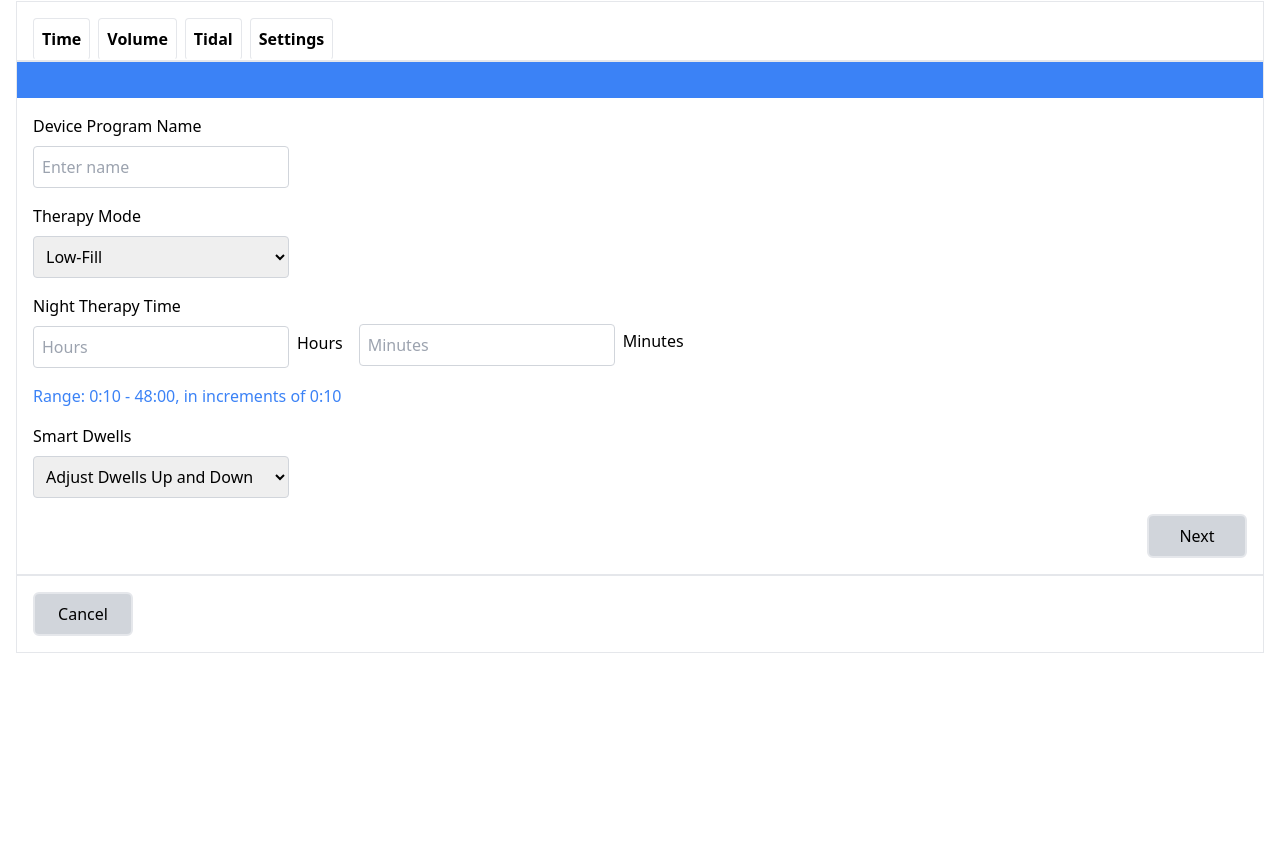
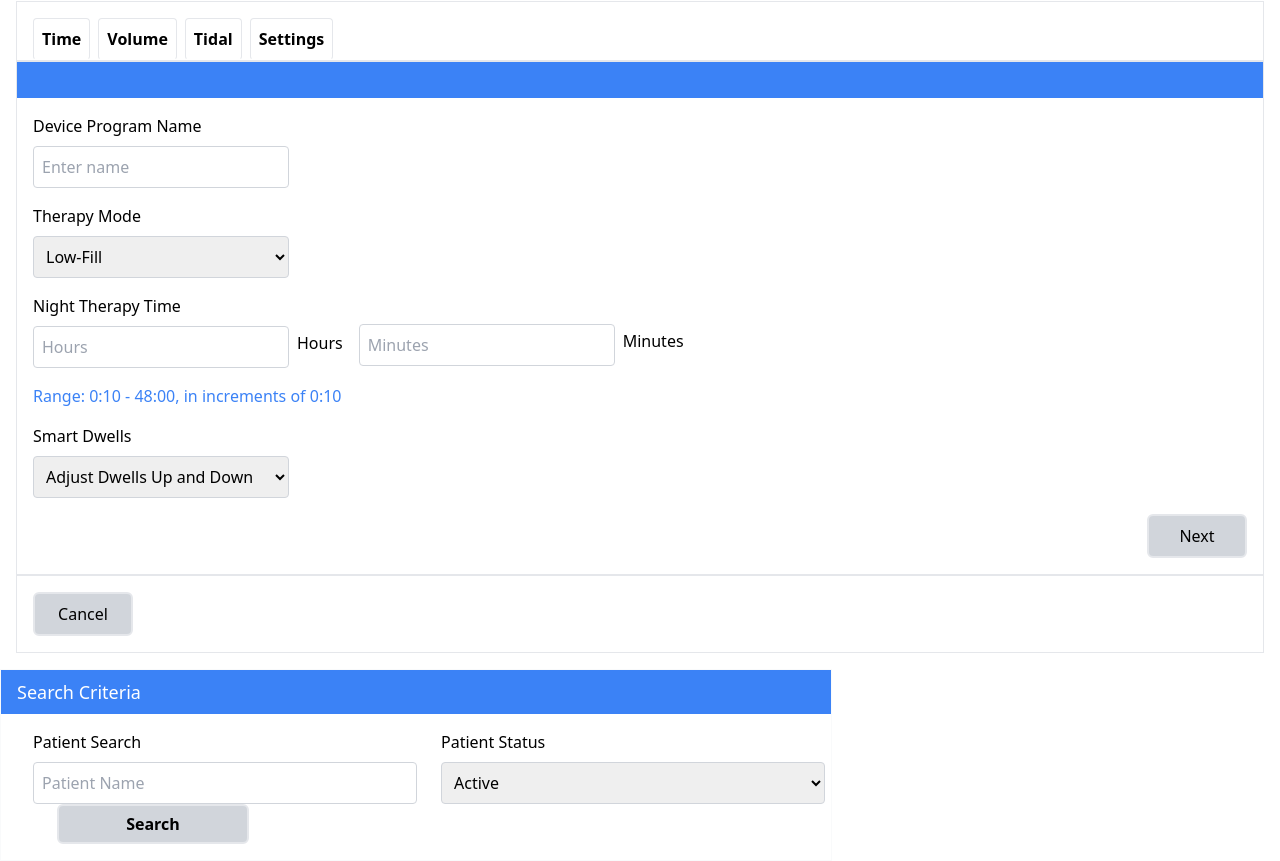
Before and after one commit to chefinazia/baxter-cms, a React (Vite) app: page / in a window 1280 px wide. Shown: the part 589-1450 px from the top of the page. Before the commit the page ends 1258 px from the top, so only its background shows below. Built offline with nearby package versions, Linux system fonts and the light colour scheme.

Commit message:
Search criteria

```diff
--- a/src/App.jsx
+++ b/src/App.jsx
@@ -4,6 +4,7 @@ import FilterPatients from "./components/FilterPatients";
 import GenericButton from "./components/GenericButton";
 import DeviceProgram from "./components/DeviceProgram";
 import Search from "./svg/search.svg?react";
+import SearchCriteria from "./components/SearchCriteria";
 
 const App = () => {
   return (
@@ -25,6 +26,7 @@ const App = () => {
         </div>
         <CalendarPatientsList />
         <DeviceProgram />
+        <SearchCriteria />
       </div>
     </div>
   );
--- a/src/components/DropDownInput.jsx
+++ b/src/components/DropDownInput.jsx
@@ -1,18 +1,20 @@
 import React from "react";
 
-const DropDownInput = ({ label, options }) => {
+const DropDownInput = ({ label, options, className = "" }) => {
   return (
     <div>
       <label className="block text-black mb-2">{label}</label>
-      {(
-        <select className="border border-gray-300 p-2 rounded w-64">
+      {
+        <select
+          className={`border border-gray-300 p-2 rounded w-64 ${className}`}
+        >
           {options.map((option, index) => (
             <option key={index} value={option}>
               {option}
             </option>
           ))}
         </select>
-      )}
+      }
     </div>
   );
 };
--- a/src/components/GenericButton.jsx
+++ b/src/components/GenericButton.jsx
@@ -21,8 +21,7 @@ const GenericButton = ({
         rounded-md
         text-black bg-gray
         focus:outline-none
-        focus:ring-2
-        focus:ring-blue-400 ${className}`}
+        focus:ring-2  ${className}`}
       style={style}
     >
       {icon && <span className="mr-2">{icon}</span>}
--- a/src/components/Input.jsx
+++ b/src/components/Input.jsx
@@ -1,16 +1,15 @@
 import React from "react";
 
-const Input = ({ label, type= "text", placeholder= "" }) => {
+const Input = ({ label, className = "", ...props }) => {
   return (
     <div>
       <label className="block text-black mb-2">{label}</label>
-      {(
+      {
         <input
-        type= {type}
-        placeholder={placeholder}
-        className="border border-gray-300 p-2 rounded w-64"
-      />
-      )}
+          className={`border border-gray-300 p-2 rounded w-64 ${className}`}
+          {...props}
+        />
+      }
     </div>
   );
 };
--- /dev/null
+++ b/src/components/SearchCriteria.jsx
@@ -0,0 +1,36 @@
+import React from "react";
+import DropDownInput from "./DropDownInput";
+import GenericButton from "./GenericButton";
+import { PATIENT_STATUS } from "../constants/mockData";
+import Input from "./Input";
+
+const SearchCriteria = () => {
+  return (
+    <div className="border border-gray-50 w-[65%]">
+      <div className="bg-blue-500 py-2 px-4 mb-4">
+        <div className="text-white text-lg font-normal">Search Criteria</div>
+      </div>
+      <div className="flex flex-wrap items-end space-x-6 mb-4 ml-8 justify-between mr-3">
+        <div className="flex space-x-6">
+          <Input
+            label="Patient Search"
+            className="w-96"
+            type="text"
+            placeholder="Patient Name"
+          />
+          <DropDownInput
+            label="Patient Status"
+            options={PATIENT_STATUS}
+            className="w-96"
+          />
+        </div>
+        <GenericButton
+          text="Search"
+          className="bg-gray-300 text-black h-10 focus:ring-2 focus:ring-black font-semibold w-48"
+        />
+      </div>
+    </div>
+  );
+};
+
+export default SearchCriteria;
--- a/src/components/Volume.jsx
+++ b/src/components/Volume.jsx
@@ -4,6 +4,12 @@ import { THERAPY_MODES } from "../constants/mockData";
 import Input from "./Input";
 
 const Volume = () => {
+  const handlePaste = (e) => {
+    const pastedData = e.clipboardData.getData("Text");
+    if (!/^[a-zA-Z0-9]*$/.test(pastedData)) {
+      e.preventDefault();
+    }
+  };
 
   return (
     <div className="p-4 bg-white -ml-4 -mr-4">
@@ -13,6 +19,10 @@ const Volume = () => {
           label="Volume Program Name"
           type="text"
           placeholder="Enter volume"
+          disabled={false}
+          pattern="[A-Za-z]+"
+          maxLength={3}
+          onPaste = {handlePaste}
         />
       </div>
 
--- a/src/constants/mockData.js
+++ b/src/constants/mockData.js
@@ -5,3 +5,4 @@ export const PHYSICIANS = ["All", "Senior Dr.", "Junior Dr.", "Staff Dr."];
 export const PROGRESS_OPTIONS = ["All", "In Progress", "Completed", "Pending"];
 export const DATE_OPTIONS = ["All", "Last 7 Days", "Last 15 Days", "This Month"];
 export const MODALITY_OPTIONS = ["All", "MRI", "CT Scan", "X-Ray"];
+export const PATIENT_STATUS = ["Active", "InActive"];
```
